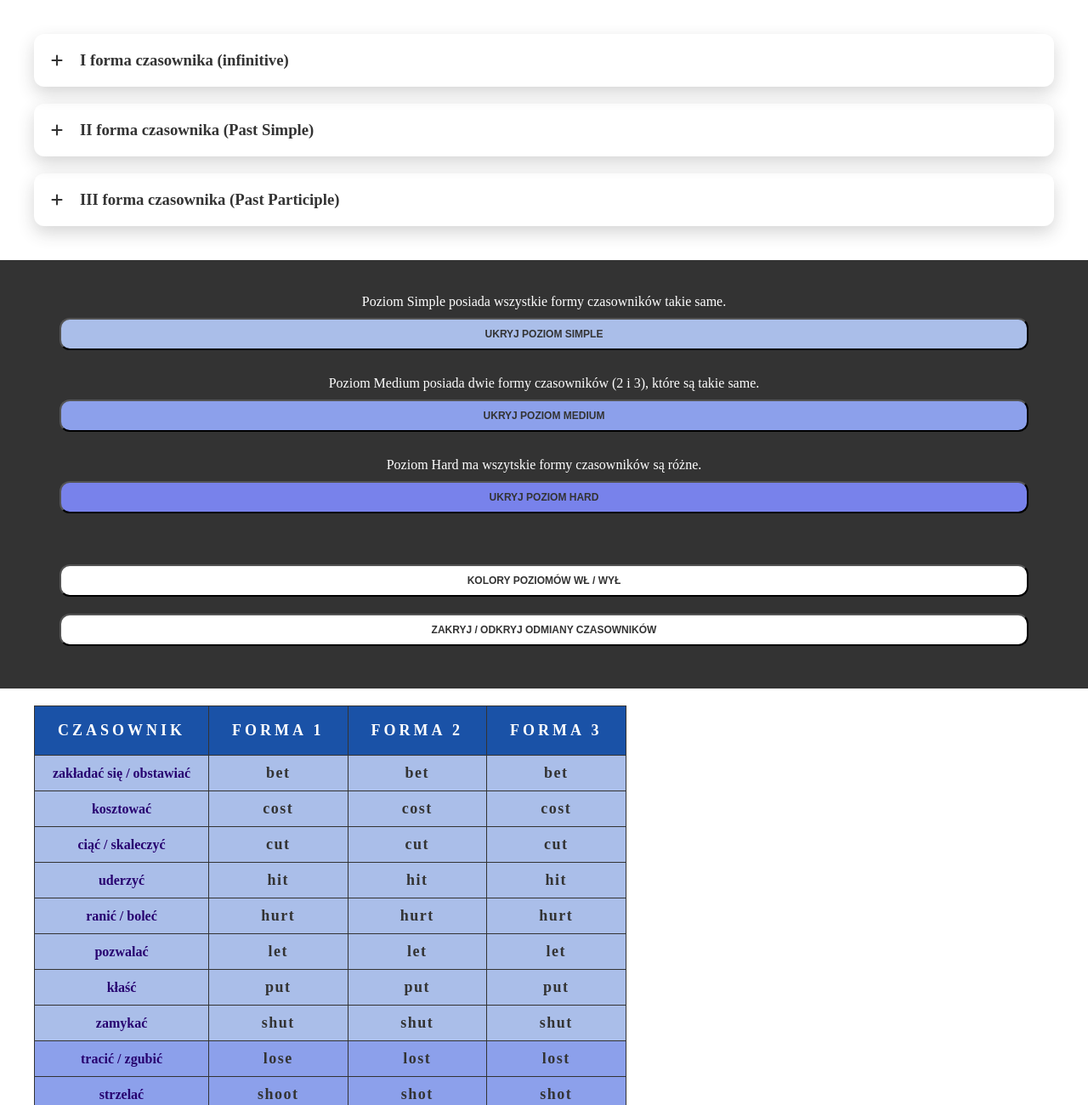
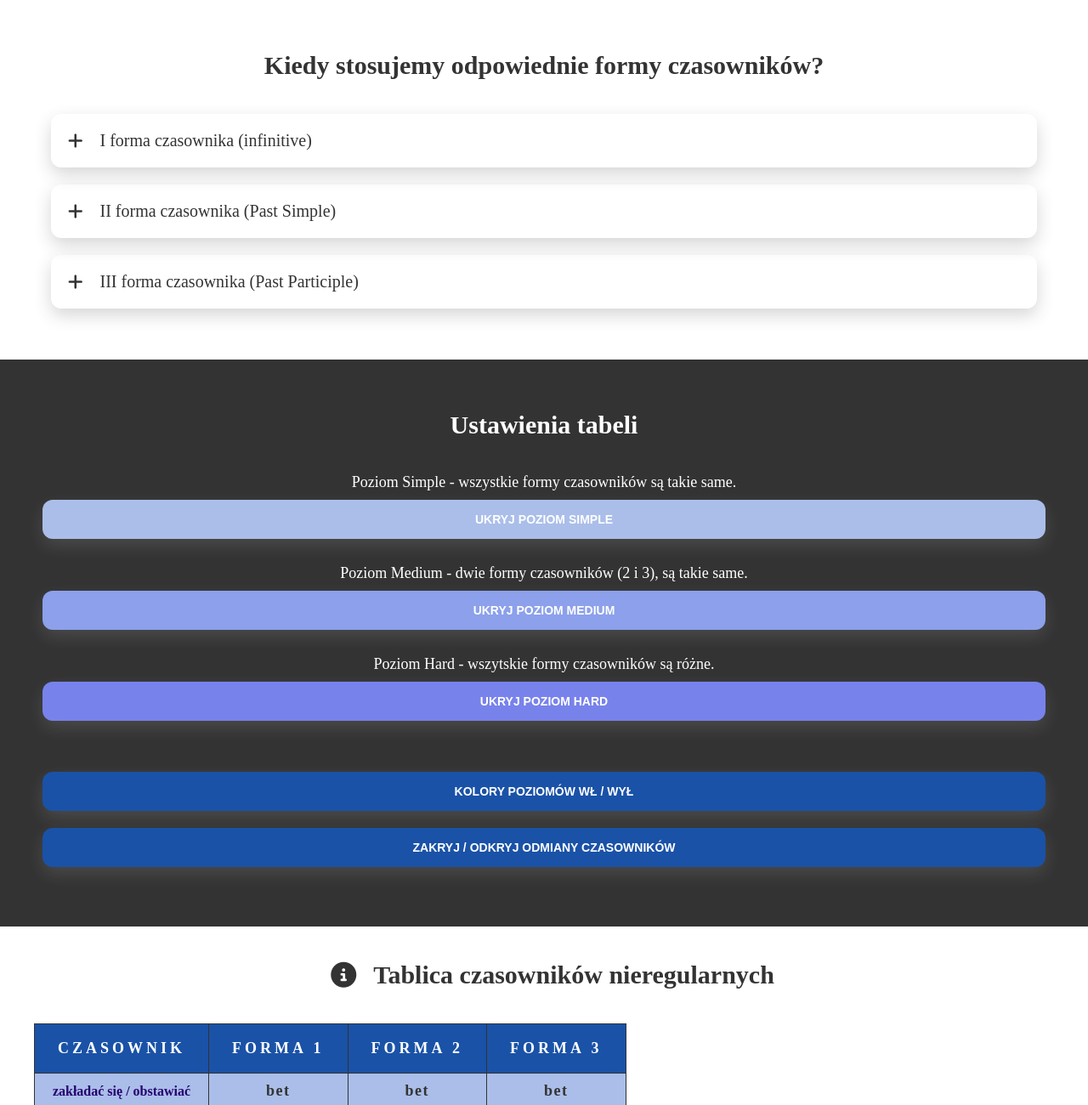
Before and after one commit to vatras-KJ/IrregularVocabularyJS, a website: page index.html in a window 1280 px wide. Shown: the top 1300 px of the page at 85% size. Drawn offline with Linux system fonts and the light colour scheme.

Commit message:
added title sections & added popup info for table

```diff
--- a/index.html
+++ b/index.html
@@ -13,13 +13,18 @@
   <main>
 
     <section class="table__info__section">
+      <div class="wrapper">
+
+        <div class="table__info__section-title">
+          <h2>Kiedy stosujemy odpowiednie formy czasowników?</h2>
+        </div>
 
         <div class="table__info__form-box">
 
           <div data-info-form="form1" class="table__info__form-title">
             <i class="fa-solid fa-plus"></i>
             <i class="fa-solid fa-minus off"></i>
-          <h3>I forma czasownika (infinitive)</h3>
+            <p>I forma czasownika (infinitive)</p>
           </div>
 
           <div class="table__info__form__text-box off">
@@ -39,7 +44,7 @@
           <div data-info-form="form2" class="table__info__form-title">
             <i class="fa-solid fa-plus"></i>
             <i class="fa-solid fa-minus off"></i>
-          <h3>II forma czasownika (Past Simple)</h3>
+            <p>II forma czasownika (Past Simple)</p>
           </div>
 
           <div class="table__info__form__text-box off">
@@ -71,8 +76,8 @@
           <div data-info-form="form3" class="table__info__form-title">
             <i class="fa-solid fa-plus"></i>
             <i class="fa-solid fa-minus off"></i>
-          <h3>III forma czasownika (Past
-            Participle)</h3>
+            <p>III forma czasownika (Past
+              Participle)</p>
           </div>
 
           <div class="table__info__form__text-box off">
@@ -90,27 +95,43 @@
           </div>
         </div>
 
+      </div>
     </section>
-
 
     <section class="table__section-box">
 
       <div class="table__section-btns">
         <div class="wrapper">
-          <p>Poziom Simple posiada wszystkie formy czasowników takie same.</p>
+
+          <div class="table__section-btns_title">
+            <h3>Ustawienia tabeli</h3>
+          </div>
+
+          <div class="table__section-btns_box">
+            <p>Poziom Simple - wszystkie formy czasowników są takie same.</p>
             <button class="btn-level" data-show="simple">ukryj poziom simple</button>
-          <p>Poziom Medium posiada dwie formy czasowników (2 i 3), które są takie same.</p>
+            <p>Poziom Medium - dwie formy czasowników (2 i 3), są takie same.</p>
             <button class="btn-level" data-show="medium">ukryj poziom medium</button>
-          <p>Poziom Hard ma wszytskie formy czasowników są różne.</p>
+            <p>Poziom Hard - wszytskie formy czasowników są różne.</p>
             <button class="btn-level" data-show="hard">ukryj poziom hard</button>
 
             <button class="btn-set" data-set="color">Kolory poziomów wł / wył</button>
             <button class="btn-set" data-set="hide">zakryj / odkryj odmiany czasowników</button>
           </div>
+
+        </div>
       </div>
 
       <div class="wrapper">
-        <div class="table__section"></div>
+        <div class="table__section">
+          <div class="table__section-title">
+            <i class="fa-solid fa-circle-info"></i>
+            <h3>Tablica czasowników nieregularnych</h3>
+              <div class="table__section-title_popup">
+                <p>Z tablicy można się uczyć za pomocą zakrycia angielskich casowników (funkcja w ustawieniach) i odkrywać je (sprawdzając czy dobrze się odpowiedziało) za pomocą kliknięcia w odpowiedni kafelek. Dzięki ukryaniu poziomów można wygodnie uczyć się sekcjami (poziom trudności) i koncetrować się wyłacznie na danym poziomie. Kolor niebieski przyśpiesza naukę, lecz można go wyłączyć.  </p>
+              </div>
+          </div>
+        </div>
       </div>
 
 
@@ -119,10 +140,15 @@
 
   </main>
 
+  <footer>
+    <p>vatras-KJ &copy; <span class="footer__year"></span></p>
+  </footer>
+
 
   <script src="./dist/js/dataTable.min.js"></script>
   <script src="./dist/js/createTable.min.js"></script>
   <script src="./dist/js/operationTable.min.js"></script>
+  <script src="./dist/js/main.min.js"></script>
 
 </body>
 
--- /dev/null
+++ b/src/js/main.js
@@ -0,0 +1,6 @@
+const footerYear = document.querySelector('.footer__year')
+const handleCurrentYear = () => {
+	const year = new Date().getFullYear()
+	footerYear.innerText = year
+}
+handleCurrentYear()
--- a/src/sass/style.scss
+++ b/src/sass/style.scss
@@ -1,6 +1,8 @@
+$main: #fff;
 $colorSimple: rgb(170, 190, 233);
 $colorMedium: rgb(140, 160, 235);
-$colorHard: rgb(120, 130, 235);
+$colorHard: #7882eb;
+$colorBtn: #1a52a7;
 
 * {
 	box-sizing: border-box;
@@ -23,11 +25,25 @@ body {
 	max-width: 1200px;
 }
 
+button {
+	border: none;
+	box-shadow: 0 8px 20px rgba(255, 255, 255, 0.116);
+}
+
+h2, h3 {
+	font-size: 3rem;
+}
+
 .table__info__section {
 	min-width: 100%;
-	padding: 2rem;
+	padding: 4rem 2rem;
 	color: #333;
-	font-size: 1.6rem;
+	font-size: 1.8rem;
+
+	&-title {
+		padding: 2rem;
+		text-align: center;
+	}
 
 	& .table__info__form-box {
 		margin: 2rem;
@@ -39,6 +55,7 @@ body {
 			align-items: center;
 			margin: 1rem 0;
 			padding: 2rem 0;
+			font-size: 2rem;
 			cursor: pointer;
 
 			& .fa-plus,
@@ -58,29 +75,34 @@ body {
 }
 
 .table__section-box {
-
 	& .table__section-btns {
+		padding: 4rem 2rem;
 		background-color: #333;
 		color: #fff;
 
-		& .wrapper {
+		&_title {
+			padding: 2rem;
+			text-align: center;
+		}
+
+		&_box {
 			display: flex;
 			flex-direction: column;
 			text-align: center;
-			padding: 4rem 2rem;
+			padding: 2rem 0;
 
 			& p {
-				font-size: 1.6rem;
+				font-size: 1.8rem;
 			}
 
 			& .btn-level,
 			.btn-set {
 				margin: 1rem;
-				padding: 1rem 1.5rem;
-				font-size: 1.2rem;
+				padding: 1.5rem;
+				font-size: 1.4rem;
 				font-weight: bold;
-				color: #333;
-				background-color: #fff;
+				color: $main;
+				background-color: $colorBtn;
 				text-transform: uppercase;
 				border-radius: 12px;
 				cursor: pointer;
@@ -104,14 +126,52 @@ body {
 	}
 
 	.table__section {
-		padding: 2rem 0;
+		padding-top: 2rem;
 		overflow-x: scroll;
 
+		&-title {
+			position: relative;
+			display: flex;
+			justify-content: center;
+			align-items: center;
+			padding: 2rem;
+
+			& .table__section-title_popup {
+				display: none;
+				position: absolute;
+				top: 100%;
+				left: 10%;
+				width: 80%;
+				transform: rotateX(-50%);
+				padding: 4rem;
+				font-size: 1.8rem;
+				background-color: #aabee9;
+				border-radius: 12px;
+				color: #333;
+				border: 3px solid #333;
+			}
+
+			& .fa-circle-info {
+				padding: 0 2rem;
+				font-size: 3rem;
+				cursor: pointer;
+
+				&:hover ~ .table__section-title_popup {
+					display: inline-block;
+				}
+			}
+
+
+
+		}
+
 		table {
+			margin-top: 2rem;
 			font-size: 1.8rem;
+			color: #333;
+			background-color: #ddd;
 			border-collapse: collapse;
 			border-radius: 6px;
-			color: #333;
 
 			& thead {
 				font-weight: bold;
@@ -164,3 +224,11 @@ body {
 .colorHard {
 	background-color: $colorHard;
 }
+
+footer {
+	padding: 2rem;
+	background-color: #333;
+	color: $main;
+	text-align: center;
+	font-size: 1rem;
+}
```
Also changed, not shown: dist/css/style.min.css, dist/js/main.min.js (added), dist/js/operationTable.min.js, src/js/operationTable.js (line endings or trailing spaces), 1 other file. Lines whose indentation alone changed are shown as unchanged.
